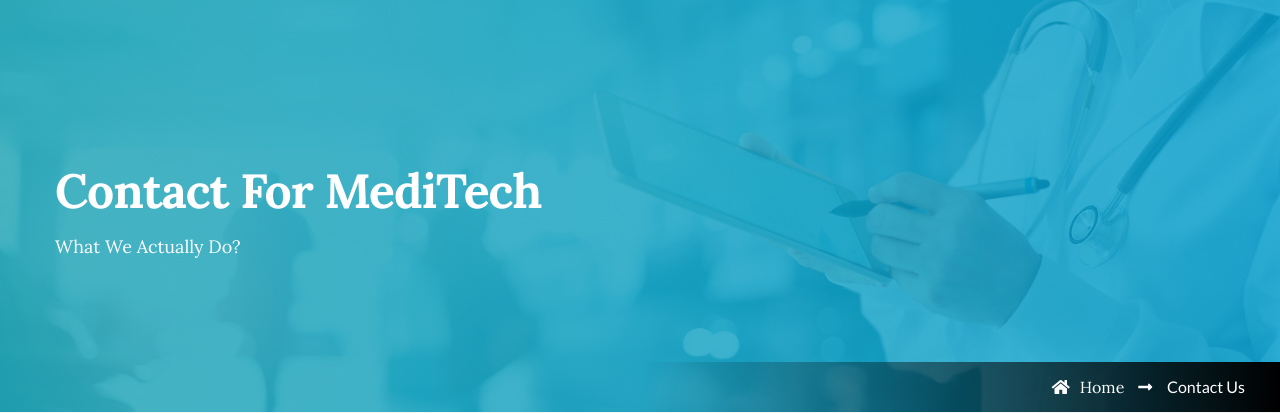
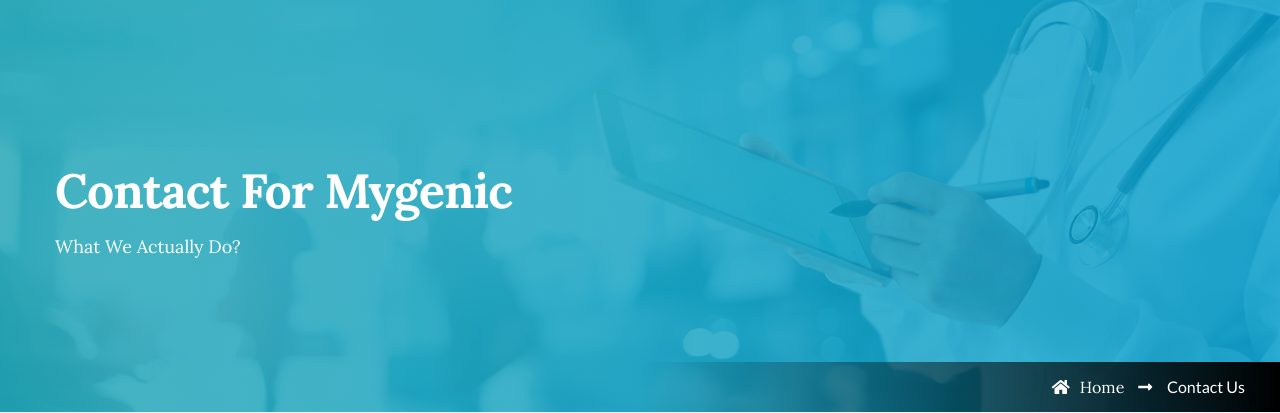
Before and after one commit to DeveloperSnehal/Mygenic_third, a PHP site: page /contact.php in a window 1280 px wide. Shown: the part 192-605 px from the top of the page. Run offline with PHP 8.4, Linux system fonts and the light colour scheme.

Commit message:
add contain in contact   page

```diff
--- a/contact.php
+++ b/contact.php
@@ -4,7 +4,7 @@
 	<!--Page Title-->
     <section class="page-title" style="background-image:url(images/background/7.jpg);">
         <div class="auto-container">
-            <h1>Contact For MediTech</h1>
+            <h1>Contact For Mygenic</h1>
 			<div class="text">What We Actually Do?</div>
 			<ul class="bread-crumb clearfix">
 				<li><a href="index.html"><span class="fas fa-home"></span> Home </a></li>
@@ -86,7 +86,7 @@
     <!-- End Map Section -->
 
 	<!-- Newsletter Section -->
-	<section class="newsletter-section style-two">
+	<section class="newsletter-section style-two" style="padding:40px;">
 		<div class="auto-container">
 			<div class="row clearfix">
 				<!-- Title Column -->
```
